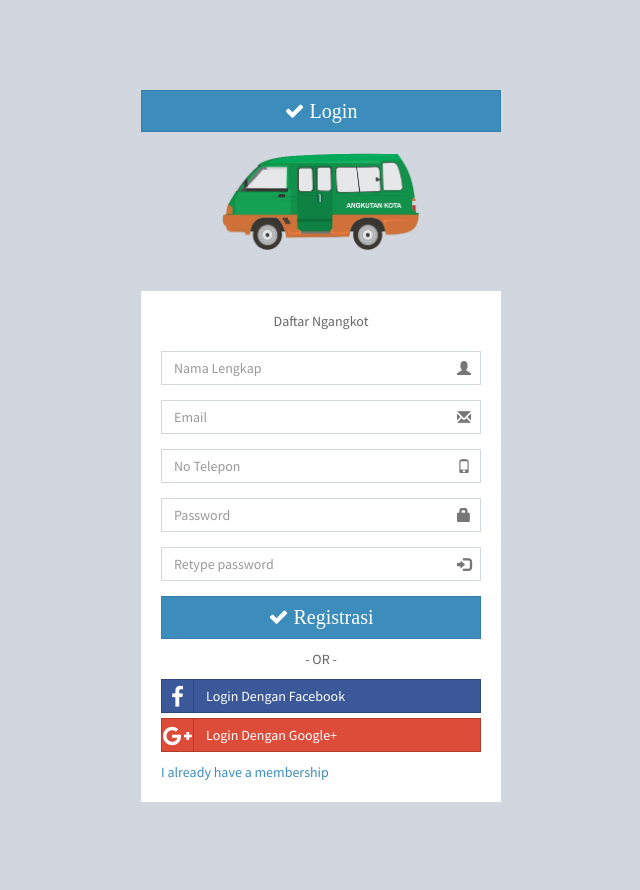
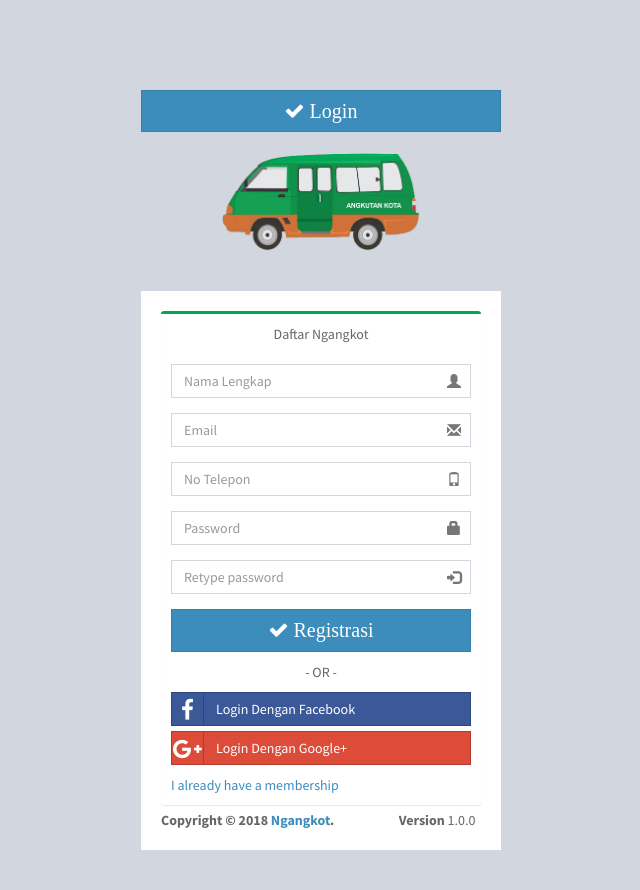
Before and after one commit to noviazizah11/Gokot, a PHP site: page /pages/register.php in a window 1280 px wide. Shown: the whole page, without its empty margins (319-959 px from the left). Run offline with PHP 8.4, Linux system fonts and the light colour scheme; some libraries are stand-ins or nearby versions.

Commit message:
penambahan Footer

```diff
--- a/pages/pemesanan.php
+++ b/pages/pemesanan.php
@@ -66,7 +66,7 @@
                       <a href="#" class="btn btn-default btn-flat">Profile</a>
                     </div>
                     <div class="pull-right">
-                      <a href="#" class="btn btn-default btn-flat">Saldo Kopay</a>
+                      <a href="#" class="btn btn-default btn-flat">Saldo AngPay</a>
                     </div>
                   </li>
                 </ul>
@@ -150,7 +150,7 @@
             <div class="radio">
               <label>
                 <input type="radio" name="optionsRadios" id="optionsRadios1" value="option1" checked>
-                KoPay
+                AngPay
               </label>
             </div>
             <div class="radio">
--- a/pages/register.php
+++ b/pages/register.php
@@ -30,6 +30,8 @@
   </div>
 
   <div class="register-box-body">
+    <div class="box box-success">
+      <div class="box-body">
         <p class="login-box-msg">Daftar Ngangkot</p>
 
         <form action="../../index.html" method="post">
@@ -67,6 +69,15 @@
 
         <a href="login.html" class="text-center">I already have a membership</a>
       </div>
+    </div>
+
+    <footer style="margin-top: -15px;">
+      <div class="pull-right">
+        <b>Version</b> 1.0.0 &nbsp;
+      </div>
+      <strong>Copyright &copy; 2018 <a href="#">Ngangkot</a>.</strong>
+    </footer>
+  </div>
   <!-- /.form-box -->
 </div>
 <!-- /.register-box -->
```
Also changed, not shown: pages/login.html (+10 -0 lines). Lines whose indentation alone changed are shown as unchanged.
